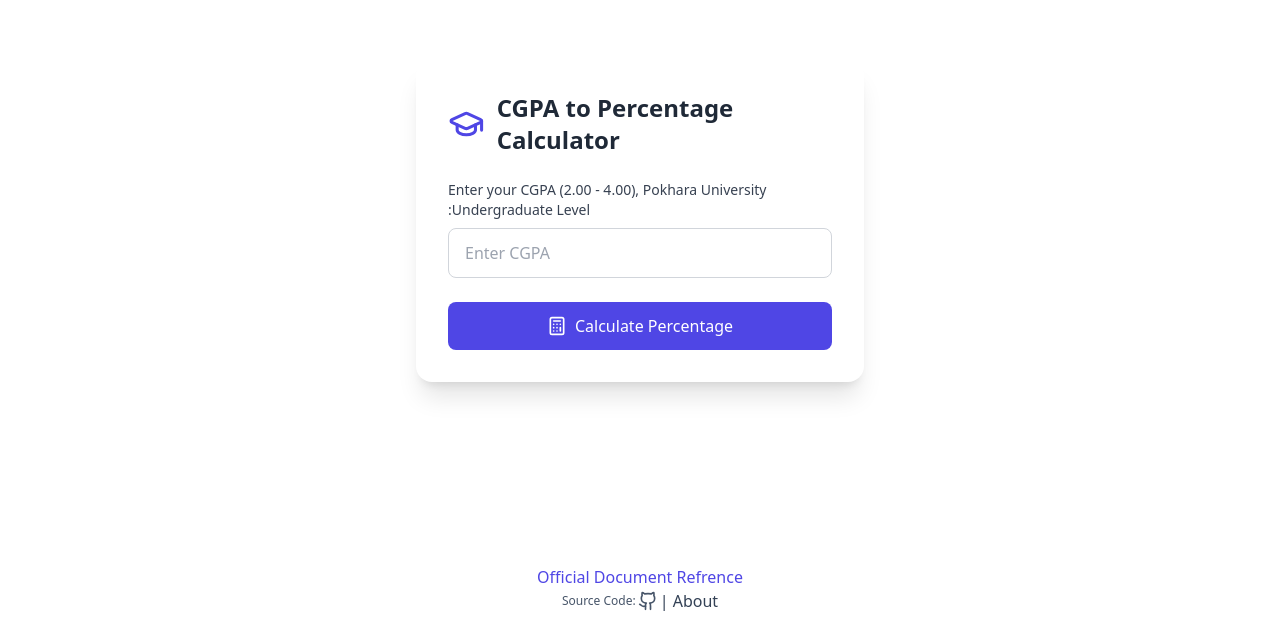
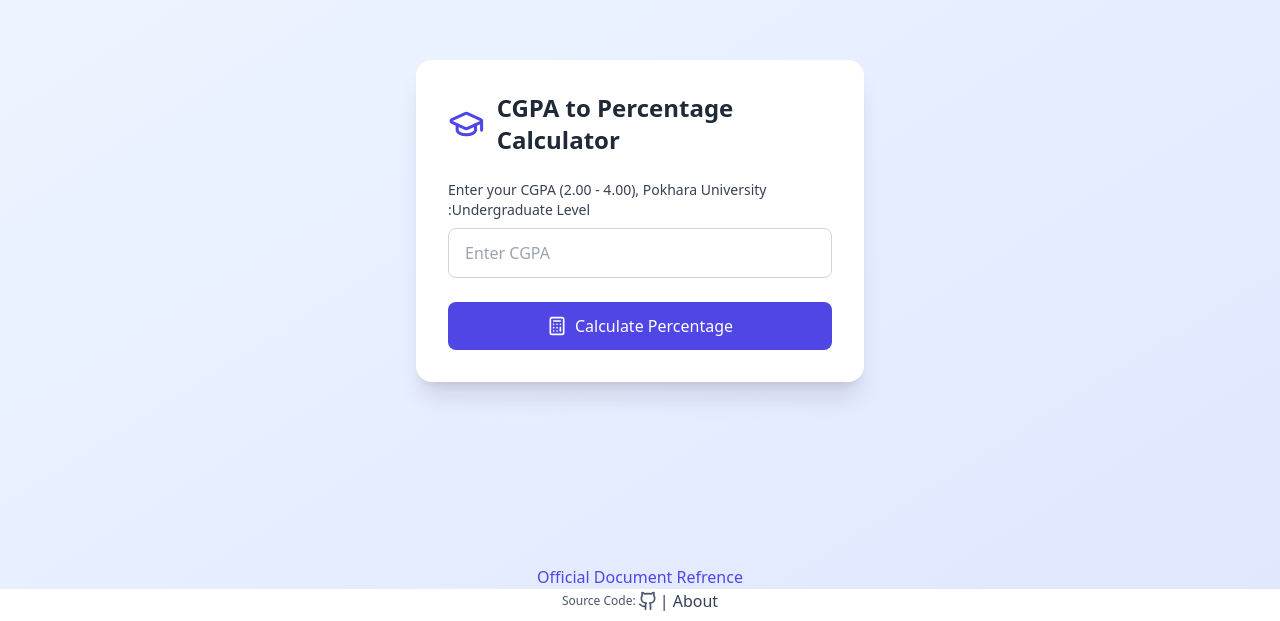
Before and after one commit to nabinkdl/CGPA_PokharaUni, a React (Vite) app: page / in a window 1280 px wide. Shown: the part 179-800 px from the top of the page. Built offline with nearby package versions, Linux system fonts and the light colour scheme.

Commit message:
Update App.tsx

```diff
--- a/src/App.tsx
+++ b/src/App.tsx
@@ -5,7 +5,7 @@ import Fotter from "./Fotter";
 
 const Layout: React.FC = () => {
   return (
-    <div className="flex flex-col min-h-screen">
+    <div className="flex flex-col min-h-screen bg-gradient-to-br from-blue-50 to-indigo-100">
       {/* Main Content */}
       <div className="flex-grow">
         <Outlet />
```
